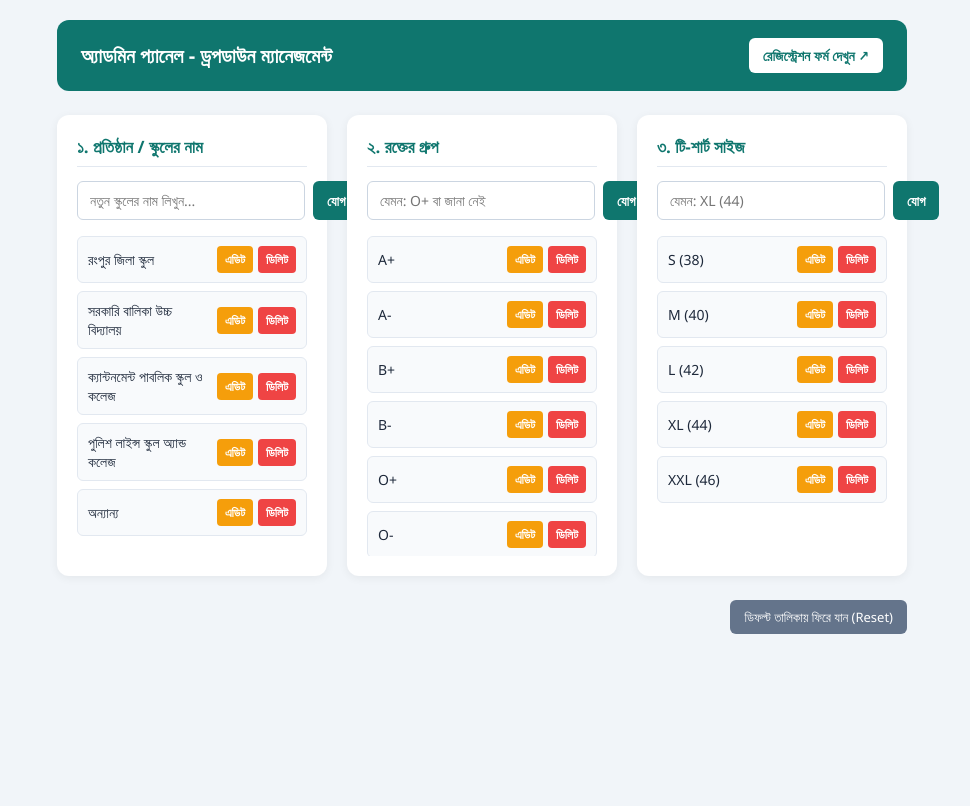
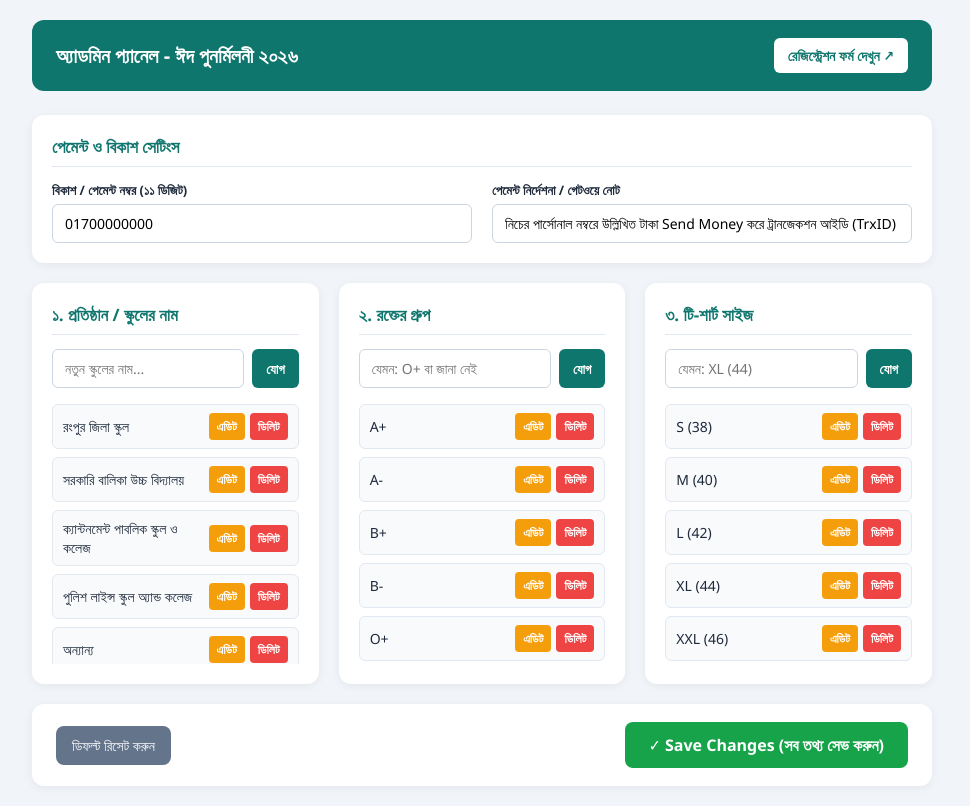
Before and after one commit to goodmart/911, a plain HTML site: page admin.html in a window 1280 px wide. Shown: the whole page, without its empty margins (158-1128 px from the left). Drawn offline with Linux system fonts and the light colour scheme.

Commit message:
Update admin panel styles and functionality

```diff
--- a/admin.html
+++ b/admin.html
@@ -14,6 +14,7 @@
             --border: #cbd5e1;
             --danger: #ef4444;
             --edit: #f59e0b;
+            --save: #16a34a;
         }
 
         * {
@@ -30,7 +31,7 @@
         }
 
         .container {
-            max-width: 850px;
+            max-width: 900px;
             margin: 0 auto;
         }
 
@@ -65,6 +66,7 @@
             display: grid;
             grid-template-columns: repeat(auto-fit, minmax(260px, 1fr));
             gap: 20px;
+            margin-bottom: 20px;
         }
 
         .card {
@@ -88,8 +90,21 @@
             margin-bottom: 16px;
         }
 
-        input[type="text"] {
-            flex: 1;
+        .form-group {
+            margin-bottom: 12px;
+        }
+
+        .form-group label {
+            display: block;
+            font-size: 13px;
+            font-weight: 600;
+            margin-bottom: 5px;
+        }
+
+        input[type="text"],
+        input[type="tel"],
+        textarea {
+            width: 100%;
             padding: 9px 12px;
             border: 1px solid var(--border);
             border-radius: 6px;
@@ -97,7 +112,7 @@
             outline: none;
         }
 
-        input[type="text"]:focus {
+        input:focus, textarea:focus {
             border-color: var(--primary);
         }
 
@@ -109,6 +124,7 @@
             border-radius: 6px;
             font-weight: 600;
             cursor: pointer;
+            flex-shrink: 0;
         }
 
         .btn-add:hover {
@@ -117,7 +133,7 @@
 
         ul {
             list-style: none;
-            max-height: 320px;
+            max-height: 260px;
             overflow-y: auto;
         }
 
@@ -125,7 +141,7 @@
             display: flex;
             justify-content: space-between;
             align-items: center;
-            padding: 9px 10px;
+            padding: 8px 10px;
             border: 1px solid #e2e8f0;
             border-radius: 6px;
             margin-bottom: 8px;
@@ -158,19 +174,53 @@
         .btn-edit { background: var(--edit); }
         .btn-del { background: var(--danger); }
 
-        .reset-section {
-            margin-top: 24px;
-            text-align: right;
+        .footer-bar {
+            background: var(--card-bg);
+            padding: 18px 24px;
+            border-radius: 12px;
+            box-shadow: 0 2px 10px rgba(0, 0, 0, 0.06);
+            display: flex;
+            justify-content: space-between;
+            align-items: center;
+            flex-wrap: wrap;
+            gap: 12px;
+        }
+
+        .btn-save {
+            background: var(--save);
+            color: white;
+            border: none;
+            padding: 12px 24px;
+            border-radius: 8px;
+            font-size: 16px;
+            font-weight: 600;
+            cursor: pointer;
+        }
+
+        .btn-save:hover {
+            background: #15803d;
         }
 
         .btn-reset {
             background: #64748b;
             color: white;
             border: none;
-            padding: 8px 14px;
-            border-radius: 6px;
-            font-size: 13px;
+            padding: 10px 16px;
+            border-radius: 8px;
+            font-size: 14px;
             cursor: pointer;
+        }
+
+        .status-toast {
+            display: none;
+            background: #dcfce7;
+            color: #166534;
+            border: 1px solid #86efac;
+            padding: 12px 16px;
+            border-radius: 8px;
+            margin-bottom: 16px;
+            font-weight: 600;
+            text-align: center;
         }
     </style>
 </head>
@@ -178,17 +228,35 @@
 
 <div class="container">
     <div class="topbar">
-        <h1>অ্যাডমিন প্যানেল - ড্রপডাউন ম্যানেজমেন্ট</h1>
+        <h1>অ্যাডমিন প্যানেল - ঈদ পুনর্মিলনী ২০২৬</h1>
         <a href="index.html" target="_blank" class="btn-link">রেজিস্ট্রেশন ফর্ম দেখুন ↗</a>
     </div>
 
+    <div id="statusToast" class="status-toast"></div>
+
+    <!-- পেমেন্ট সেটিংস কার্ড -->
+    <div class="card" style="margin-bottom: 20px;">
+        <h2>পেমেন্ট ও বিকাশ সেটিংস</h2>
+        <div class="grid" style="margin-bottom: 0;">
+            <div class="form-group" style="margin-bottom: 0;">
+                <label for="bkashNumberInput">বিকাশ / পেমেন্ট নম্বর (১১ ডিজিট)</label>
+                <input type="tel" id="bkashNumberInput" maxlength="11" placeholder="01700000000" oninput="this.value = this.value.replace(/[^0-9]/g, '')">
+            </div>
+            <div class="form-group" style="margin-bottom: 0;">
+                <label for="paymentNoteInput">পেমেন্ট নির্দেশনা / গেটওয়ে নোট</label>
+                <input type="text" id="paymentNoteInput" placeholder="যেমন: পার্সোনাল নম্বরে Send Money করুন">
+            </div>
+        </div>
+    </div>
+
+    <!-- ড্রপডাউন ম্যানেজমেন্ট গ্রিড -->
     <div class="grid">
         <!-- স্কুলের তালিকা -->
         <div class="card">
             <h2>১. প্রতিষ্ঠান / স্কুলের নাম</h2>
             <div class="add-group">
-                <input type="text" id="schoolInput" placeholder="নতুন স্কুলের নাম লিখুন...">
-                <button class="btn-add" onclick="addItem('schools', 'schoolInput')">যোগ</button>
+                <input type="text" id="schoolInput" placeholder="নতুন স্কুলের নাম...">
+                <button type="button" class="btn-add" onclick="addItem('schools', 'schoolInput')">যোগ</button>
             </div>
             <ul id="schoolsList"></ul>
         </div>
@@ -198,7 +266,7 @@
             <h2>২. রক্তের গ্রুপ</h2>
             <div class="add-group">
                 <input type="text" id="bloodInput" placeholder="যেমন: O+ বা জানা নেই">
-                <button class="btn-add" onclick="addItem('bloodGroups', 'bloodInput')">যোগ</button>
+                <button type="button" class="btn-add" onclick="addItem('bloodGroups', 'bloodInput')">যোগ</button>
             </div>
             <ul id="bloodGroupsList"></ul>
         </div>
@@ -208,20 +276,23 @@
             <h2>৩. টি-শার্ট সাইজ</h2>
             <div class="add-group">
                 <input type="text" id="tshirtInput" placeholder="যেমন: XL (44)">
-                <button class="btn-add" onclick="addItem('tshirtSizes', 'tshirtInput')">যোগ</button>
+                <button type="button" class="btn-add" onclick="addItem('tshirtSizes', 'tshirtInput')">যোগ</button>
             </div>
             <ul id="tshirtSizesList"></ul>
         </div>
     </div>
 
-    <div class="reset-section">
-        <button class="btn-reset" onclick="resetDefaults()">ডিফল্ট তালিকায় ফিরে যান (Reset)</button>
+    <!-- সেভ ও রিসেট বাটন বার -->
+    <div class="footer-bar">
+        <button type="button" class="btn-reset" onclick="resetDefaults()">ডিফল্ট রিসেট করুন</button>
+        <button type="button" class="btn-save" onclick="saveAllSettings()">✓ Save Changes (সব তথ্য সেভ করুন)</button>
     </div>
 </div>
 
 <script>
-    // ডিফল্ট ডেটা
-    const DEFAULT_DATA = {
+    const DEFAULT_SETTINGS = {
+        bkashNumber: "01700000000",
+        paymentNote: "নিচের পার্সোনাল নম্বরে উল্লিখিত টাকা Send Money করে ট্রানজেকশন আইডি (TrxID) সংগ্রহ করুন:",
         schools: [
             "রংপুর জিলা স্কুল",
             "সরকারি বালিকা উচ্চ বিদ্যালয়",
@@ -237,24 +308,31 @@
         ]
     };
 
-    // লোকাল স্টোরেজ থেকে ডেটা লোড বা ইনিশিয়ালাইজ করা
-    function getData(key) {
-        const stored = localStorage.getItem('reunion_' + key);
-        if (!stored) {
-            localStorage.setItem('reunion_' + key, JSON.stringify(DEFAULT_DATA[key]));
-            return [...DEFAULT_DATA[key]];
+    // লোকাল মেমোরি ভেরিয়েবল (সেভ বাটনে ক্লিক করার আগ পর্যন্ত পরিবর্তনগুলো এখানে থাকবে)
+    let currentSettings = {};
+
+    function loadSettingsToMemory() {
+        const saved = localStorage.getItem('reunion_admin_settings');
+        if (saved) {
+            currentSettings = JSON.parse(saved);
+        } else {
+            currentSettings = JSON.parse(JSON.stringify(DEFAULT_SETTINGS));
+            localStorage.setItem('reunion_admin_settings', JSON.stringify(currentSettings));
         }
-        return JSON.parse(stored);
+
+        document.getElementById('bkashNumberInput').value = currentSettings.bkashNumber || "";
+        document.getElementById('paymentNoteInput').value = currentSettings.paymentNote || "";
+        renderAllLists();
     }
 
-    function saveData(key, list) {
-        localStorage.setItem('reunion_' + key, JSON.stringify(list));
-        renderList(key);
+    function renderAllLists() {
+        renderList('schools');
+        renderList('bloodGroups');
+        renderList('tshirtSizes');
     }
 
-    // তালিকা স্ক্রিনে দেখানো
     function renderList(key) {
-        const list = getData(key);
+        const list = currentSettings[key] || [];
         const ul = document.getElementById(key + 'List');
         ul.innerHTML = '';
 
@@ -263,68 +341,85 @@
             li.innerHTML = `
                 <span>${item}</span>
                 <div class="actions">
-                    <button class="btn-edit" onclick="editItem('${key}', ${index})">এডিট</button>
-                    <button class="btn-del" onclick="deleteItem('${key}', ${index})">ডিলিট</button>
+                    <button type="button" class="btn-edit" onclick="editItem('${key}', ${index})">এডিট</button>
+                    <button type="button" class="btn-del" onclick="deleteItem('${key}', ${index})">ডিলিট</button>
                 </div>
             `;
             ul.appendChild(li);
         });
     }
 
-    // নতুন আইটেম যোগ করা
     function addItem(key, inputId) {
         const input = document.getElementById(inputId);
         const val = input.value.trim();
         if (!val) return alert("অনুগ্রহ করে কিছু লিখুন!");
 
-        const list = getData(key);
-        if (list.includes(val)) {
+        if (currentSettings[key].includes(val)) {
             return alert("এই নামটি ইতিমধ্যেই তালিকায় আছে!");
         }
 
-        list.push(val);
-        saveData(key, list);
+        currentSettings[key].push(val);
+        renderList(key);
         input.value = '';
+        showToast("তালিকায় যুক্ত হয়েছে। চূড়ান্ত করতে নিচের 'Save Changes' বাটনে ক্লিক করুন।", "#fef3c7", "#92400e");
     }
 
-    // আইটেম এডিট করা
     function editItem(key, index) {
-        const list = getData(key);
-        const currentVal = list[index];
+        const currentVal = currentSettings[key][index];
         const newVal = prompt("নতুন নাম লিখুন:", currentVal);
 
         if (newVal !== null && newVal.trim() !== "") {
-            list[index] = newVal.trim();
-            saveData(key, list);
+            currentSettings[key][index] = newVal.trim();
+            renderList(key);
+            showToast("পরিবর্তন করা হয়েছে। চূড়ান্ত করতে 'Save Changes' বাটনে ক্লিক করুন।", "#fef3c7", "#92400e");
         }
     }
 
-    // আইটেম ডিলিট করা
     function deleteItem(key, index) {
-        const list = getData(key);
-        if (confirm(`আপনি কি নিশ্চিতভাবে "${list[index]}" মুছে ফেলতে চান?`)) {
-            list.splice(index, 1);
-            saveData(key, list);
+        if (confirm(`আপনি কি নিশ্চিতভাবে "${currentSettings[key][index]}" মুছে ফেলতে চান?`)) {
+            currentSettings[key].splice(index, 1);
+            renderList(key);
+            showToast("মুছে ফেলা হয়েছে। চূড়ান্ত করতে 'Save Changes' বাটনে ক্লিক করুন।", "#fef3c7", "#92400e");
         }
     }
 
-    // ডিফল্ট রিসেট
+    // চূড়ান্ত সেভ ফাংশন (ভবিষ্যতে এখানেই Firebase setDoc/updateDoc কোড বসবে)
+    function saveAllSettings() {
+        const bkash = document.getElementById('bkashNumberInput').value.trim();
+        const note = document.getElementById('paymentNoteInput').value.trim();
+
+        if (bkash && !/^\d{11}$/.test(bkash)) {
+            return alert("বিকাশ নম্বরটি অবশ্যই ঠিক ১১ ডিজিটের হতে হবে!");
+        }
+
+        currentSettings.bkashNumber = bkash;
+        currentSettings.paymentNote = note;
+
+        // ব্রাউজার লোকাল স্টোরেজে সেভ করা
+        localStorage.setItem('reunion_admin_settings', JSON.stringify(currentSettings));
+
+        showToast("✓ সব তথ্য সফলভাবে সেভ হয়েছে! এখন রেজিস্ট্রেশন ফর্ম রিলোড দিলে নতুন তথ্য দেখা যাবে।", "#dcfce7", "#166534");
+    }
+
     function resetDefaults() {
-        if (confirm("সব তালিকা কি আগের ডিফল্ট অবস্থায় ফিরিয়ে নিতে চান?")) {
-            localStorage.setItem('reunion_schools', JSON.stringify(DEFAULT_DATA.schools));
-            localStorage.setItem('reunion_bloodGroups', JSON.stringify(DEFAULT_DATA.bloodGroups));
-            localStorage.setItem('reunion_tshirtSizes', JSON.stringify(DEFAULT_DATA.tshirtSizes));
-            init();
+        if (confirm("সব তথ্য কি আগের ডিফল্ট অবস্থায় ফিরিয়ে নিতে চান?")) {
+            currentSettings = JSON.parse(JSON.stringify(DEFAULT_SETTINGS));
+            localStorage.setItem('reunion_admin_settings', JSON.stringify(currentSettings));
+            loadSettingsToMemory();
+            showToast("ডিফল্ট সেটিংস রিসেট ও সেভ করা হয়েছে।", "#dcfce7", "#166534");
         }
     }
 
-    function init() {
-        renderList('schools');
-        renderList('bloodGroups');
-        renderList('tshirtSizes');
+    function showToast(msg, bg, color) {
+        const toast = document.getElementById('statusToast');
+        toast.textContent = msg;
+        toast.style.background = bg;
+        toast.style.color = color;
+        toast.style.display = 'block';
+        window.scrollTo({ top: 0, behavior: 'smooth' });
     }
 
-    init();
+    loadSettingsToMemory();
 </script>
 
 </body>
```
